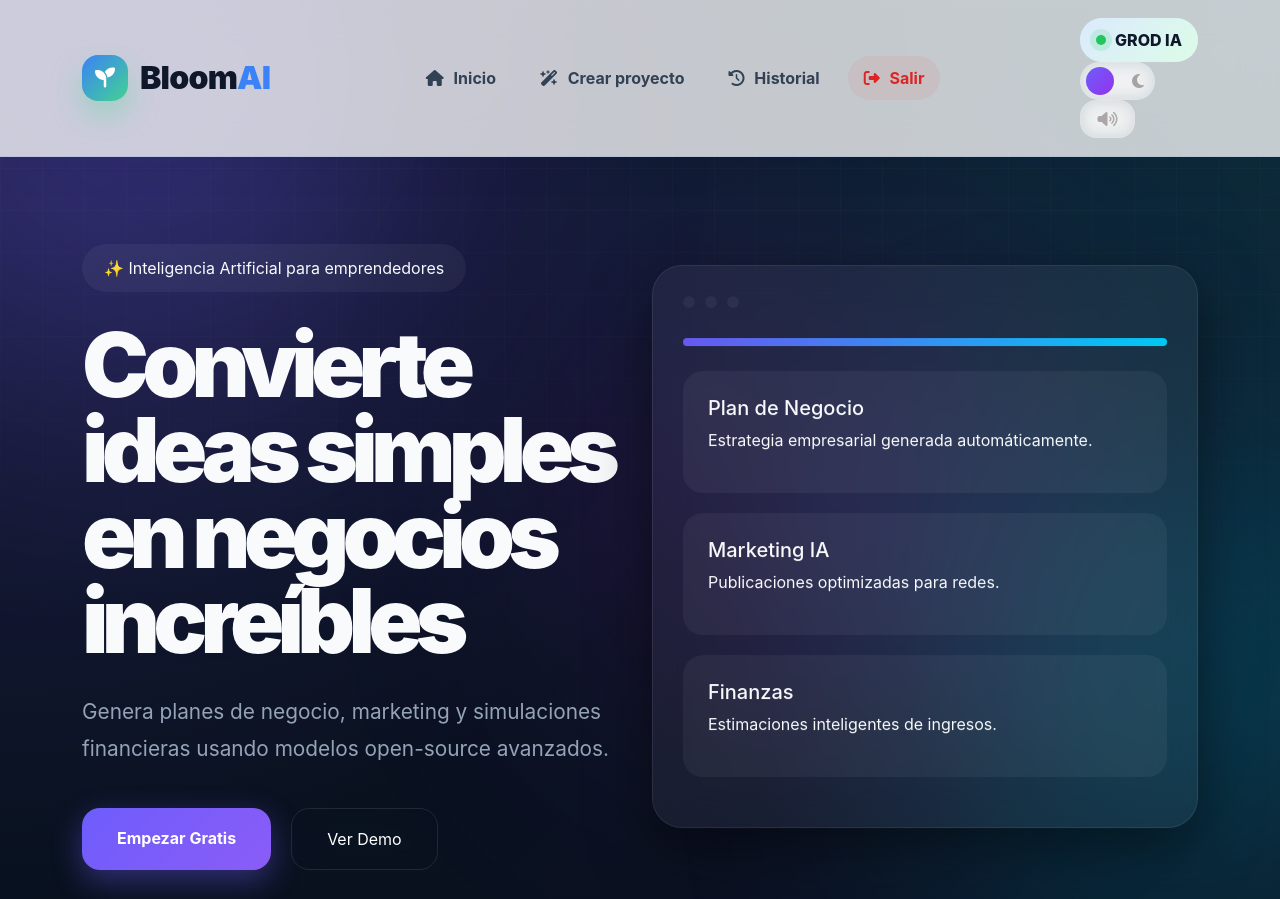
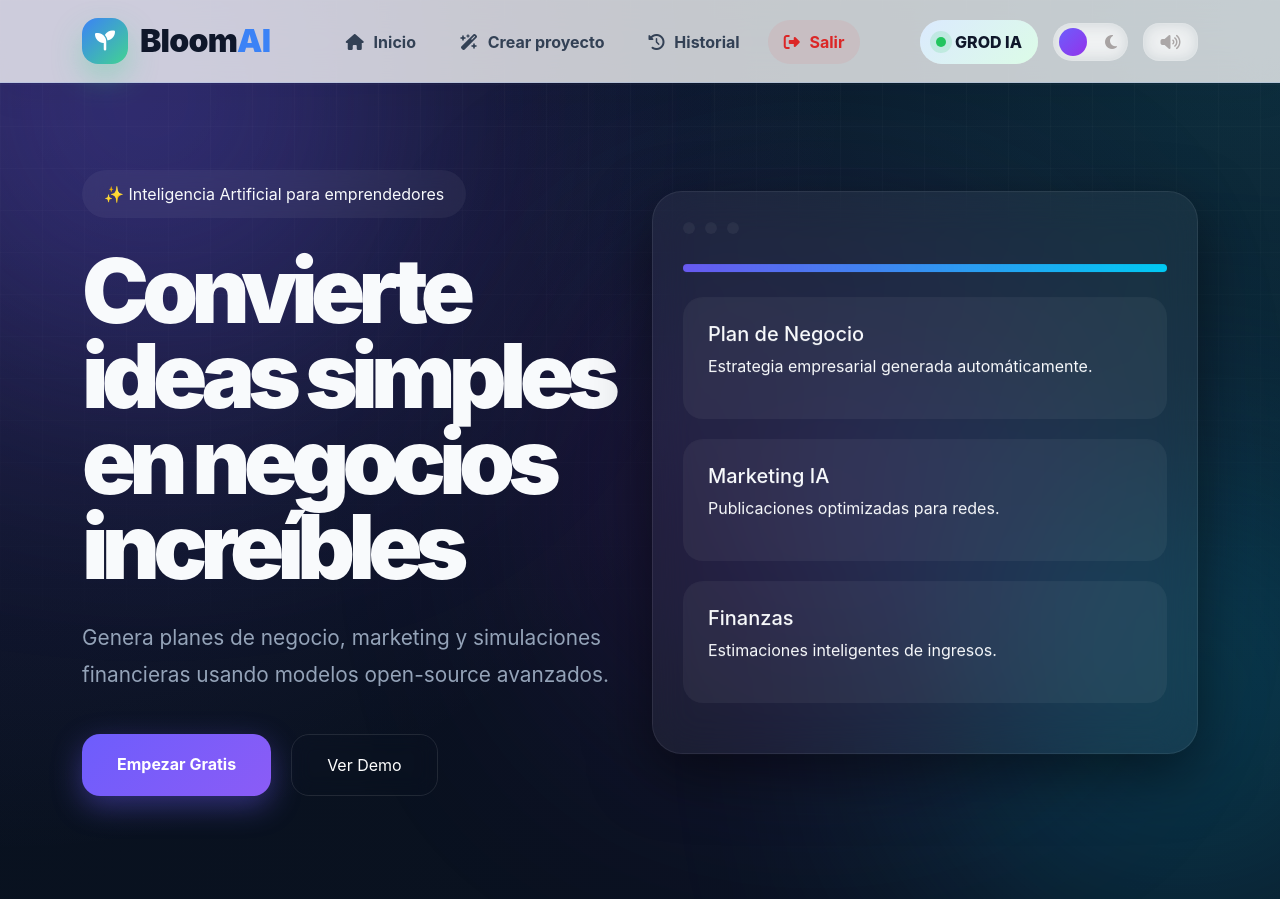
Before and after one commit to AlanPerez-arch/Software-Inteligente, a Flask app: page / in a window 1280 px wide. Shown: the top 899 px of the page. Run offline with Flask 3, Linux system fonts and the light colour scheme.

Commit message:
Front v3

```diff
--- a/static/css/style.css
+++ b/static/css/style.css
@@ -109,6 +109,15 @@ body{
     backdrop-filter: blur(20px);
     border-bottom: 1px solid rgba(59, 130, 246, 0.12);
     box-shadow: 0 12px 35px rgba(15, 23, 42, 0.06);
+
+}
+
+/* ===== CONTENEDOR DE ACCIONES EN NAVBAR ===== */
+.navbar-actions {
+    display: flex;
+    flex-direction: row; /* Los alinea de forma horizontal */
+    align-items: center; /* Los centra verticalmente entre sí */
+    gap: 15px;           /* Controla la separación entre los elementos */
 }
 
 .navbar-flex {
@@ -886,7 +895,7 @@ body{
 
     cursor: pointer;
 
-    position: relative;
+    position:relative;
 
     color: rgb(168, 163, 163);
 
@@ -2121,7 +2130,7 @@ body.light-mode .voice-label{
 
 .navbar-flex {
     display: flex;
-    align-items: center;
+    align-items:flex-end;
     justify-content: space-between;
     gap: 25px;
 }
--- a/templates/base.html
+++ b/templates/base.html
@@ -57,7 +57,7 @@
                 Crear proyecto
             </a>
 
-            <a href="/#historial">
+            <a href="/historial">
                 <i class="fa-solid fa-clock-rotate-left"></i>
                 Historial
             </a>
```
